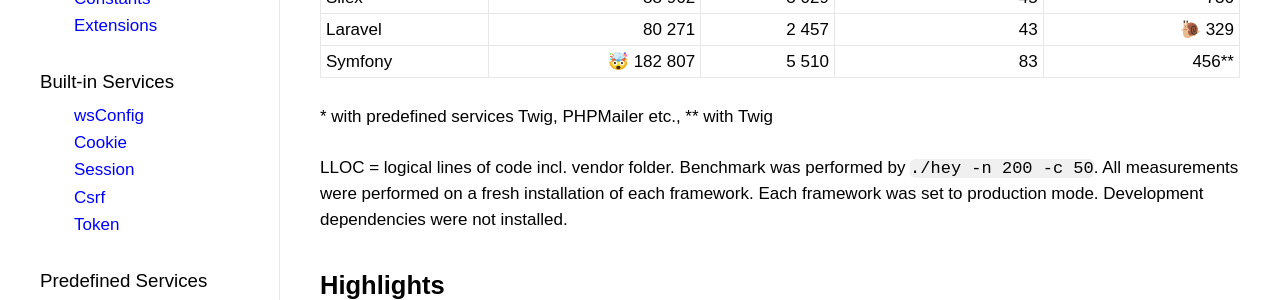
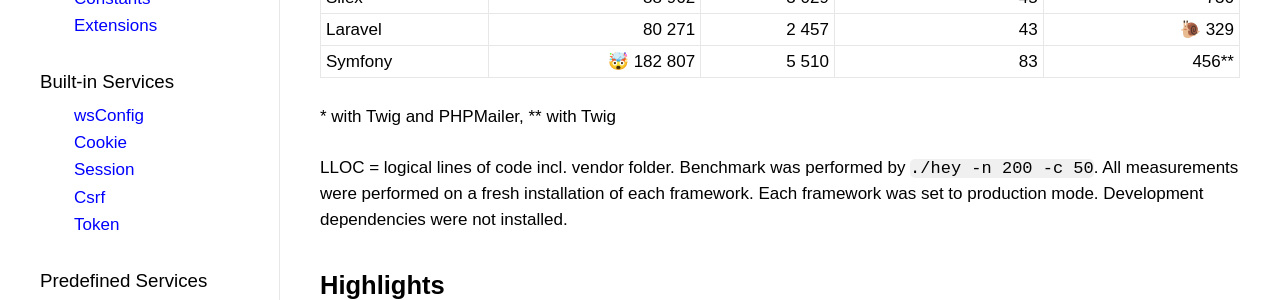
Before and after one commit to webiik/webiik, a Jekyll site: the page built from index.md, in a window 1280 px wide and 1382 px high. Shown: the part 424-724 px from the top of the window. Built offline with Jekyll 4.4.1, drawn with Linux system fonts in a browser that asks for light colours.

Commit message:
update Comparison table description

```diff
--- a/index.md
+++ b/index.md
@@ -17,7 +17,7 @@
 | Laravel | 80 271 | 2 457 | 43 | 🐌 329 |
 | Symfony | 🤯 182 807 | 5 510 | 83 | 456** |
 
-\* with predefined services Twig, PHPMailer etc., \** with Twig
+\* with Twig and PHPMailer, \** with Twig
 
 LLOC = logical lines of code incl. vendor folder. Benchmark was performed by `./hey -n 200 -c 50`. All measurements were performed on a fresh installation of each framework. Each framework was set to production mode. Development dependencies were not installed.
 
```
